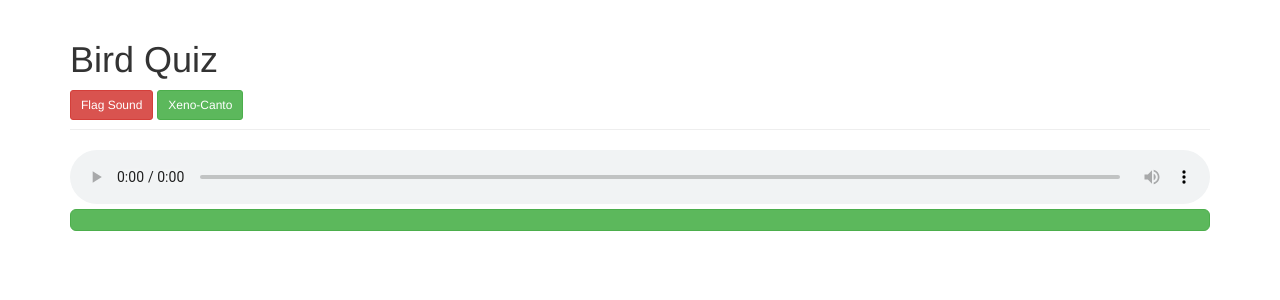
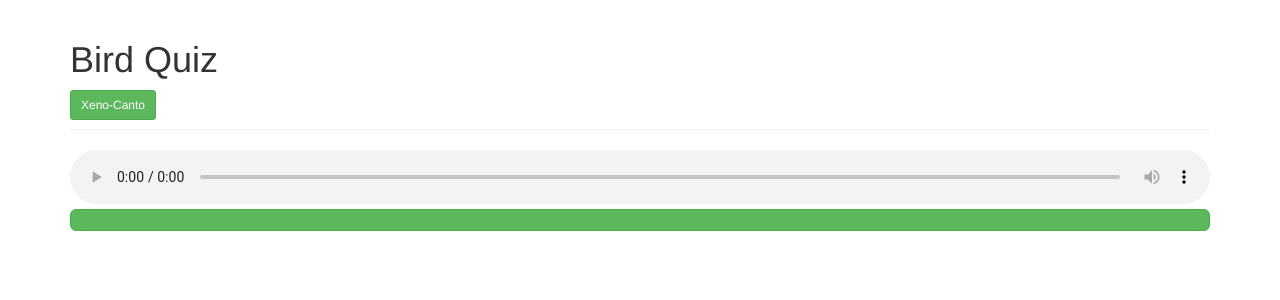
Before and after one commit to micknudsen/bird-sounds, a Flask app: page /answer in a window 1280 px wide. Shown: the top 300 px of the page. Run offline with Flask 2, Linux system fonts and the light colour scheme; the visitor is signed in with stand-in values (Sample User, id 1); data that the repository does not hold is empty; some libraries are stand-ins or nearby versions.

Commit message:
With manually curated sounds, flagging is no longer needed.

```diff
--- a/app.py
+++ b/app.py
@@ -72,7 +72,6 @@ class Sound(db.Model):
     id = db.Column(db.Integer, primary_key=True)
     path = db.Column(db.String(64), unique=True)
     web_link = db.Column(db.String(128), unique=True)
-    flagged = db.Column(db.Boolean, default=False)
     species_id = db.Column(db.Integer, db.ForeignKey('species.id'))
     behavior_id = db.Column(db.Integer, db.ForeignKey('behavior.id'))
     guesses = db.relation('Guess', backref='sound')
@@ -126,7 +125,7 @@ def new_quiz() -> Quiz:
         else:
             weights.append(len(all_species))
     correct_species = random.choices(all_species, weights=weights, k=1)[0]
-    sound = random.choice(Sound.query.filter_by(species=correct_species, flagged=False).all())
+    sound = random.choice(Sound.query.filter_by(species=correct_species).all())
 
     choices = sorted(Species.query.all(),
                      key=lambda species: species.vernacular_name)
@@ -138,11 +137,6 @@ def new_quiz() -> Quiz:
 def index():
 
     if request.method == 'POST':
-
-        if request.form.get('flag_sound'):
-            Sound.query.get(session['sound_id']).flagged = True
-            db.session.commit()
-            return redirect(url_for('index'))
 
         session['species_id_guessed'] = \
             session['species_ids_choices'][int(request.form.get('choice_index'))]
@@ -166,14 +160,6 @@ def index():
 @app.route('/answer', methods=['GET', 'POST'])
 def answer():
 
-    if request.method == 'POST':
-
-        if request.form.get('flag_sound'):
-            Sound.query.get(session['sound_id']).flagged = True
-            db.session.commit()
-
-        return redirect(url_for('index'))
-
     sound = Sound.query.get(session['sound_id'])
     correct_species = Species.query.get(session['species_id_correct'])
     guessed_species = Species.query.get(session['species_id_guessed'])
--- a/templates/answer.html
+++ b/templates/answer.html
@@ -7,7 +7,6 @@
     <div class="page-header">
         <h1>Bird Quiz</h1>
         <form method="POST">
-            <button type="submit" class="btn btn-danger btn-sm" name="flag_sound" value="1">Flag Sound</button>
             <a class="btn btn-success btn-sm" href="{{ sound.web_link }}" target="_blank">Xeno-Canto</a>
         </form>
     </div>
--- a/templates/index.html
+++ b/templates/index.html
@@ -7,7 +7,6 @@
     <div class="page-header">
         <h1>Bird Quiz</h1>
         <form method="POST">
-            <button type="submit" class="btn btn-danger btn-sm" name="flag_sound" value="1">Flag Sound</button>
             <a class="btn btn-success btn-sm" href="{{ quiz.sound.web_link }}" target="_blank">Xeno-Canto</a>
         </form>
     </div>
```
